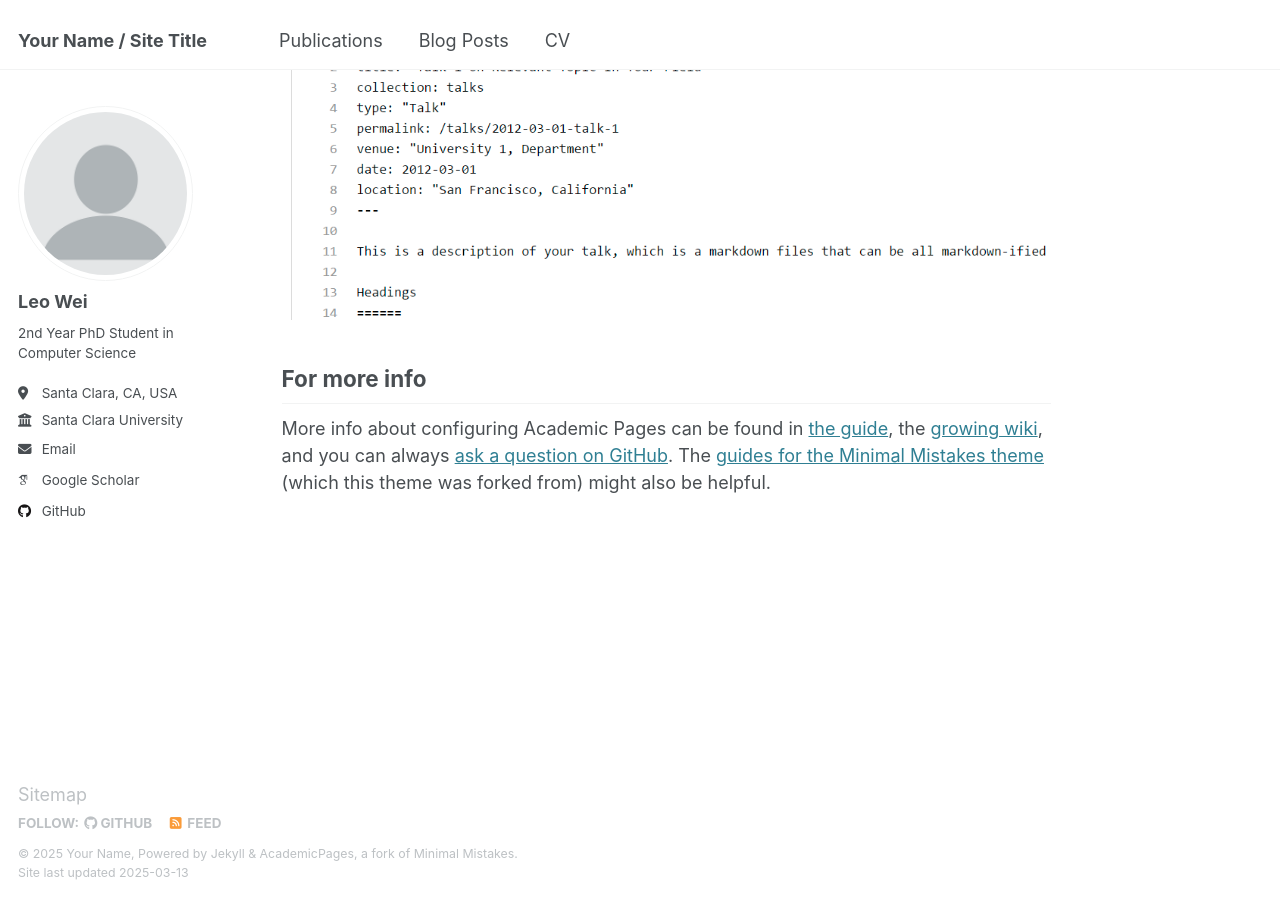
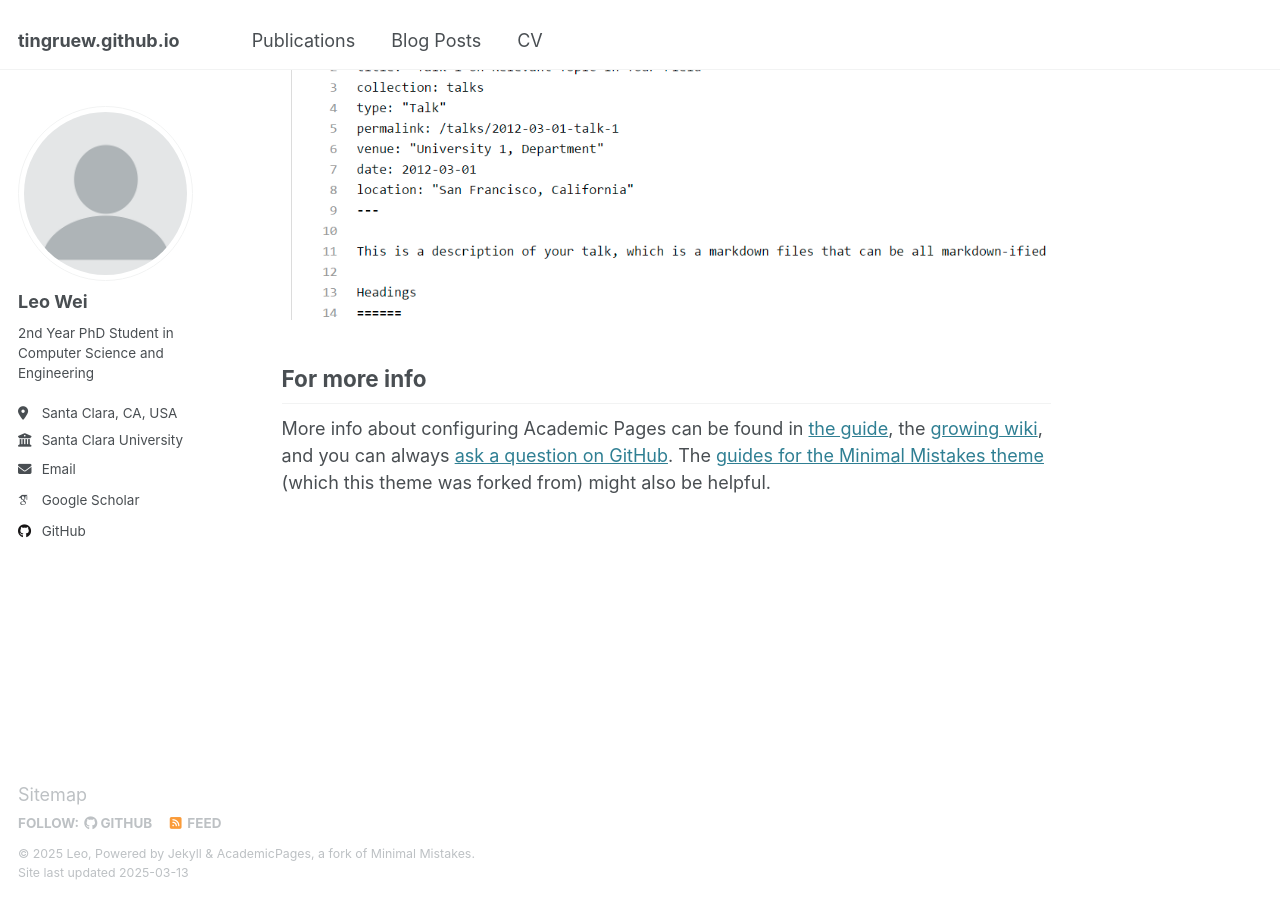
Before and after one commit to tingruew/tingruew.github.io, a Jekyll site: the page built from _pages/about.md, in a window 1280 px wide and 900 px high, scrolled down 2642 px. Built offline with Jekyll 4.4.1, drawn with Linux system fonts in a browser that asks for light colours; some web fonts are replaced.

Commit message:
Update _config.yml

```diff
--- a/_config.yml
+++ b/_config.yml
@@ -9,9 +9,9 @@
 # Basic Site Settings
 locale                   : "en-US"
 site_theme               : "default"
-title                    : "Your Name / Site Title"
+title                    : # "Your Name / Site Title"
 title_separator          : "-"
-name                     : &name "Your Name"
+name                     : &name "Leo"
 description              : &description "personal description"
 url                      : https://tingruew.github.io # the base hostname & protocol for your site e.g. "https://[your GitHub username].github.io"
 baseurl                  : "" # the subpath of your site, e.g. "/blog"
@@ -25,7 +25,7 @@ author:
   avatar           : "profile.png"
   name             : "Leo Wei"
   pronouns         : # example: "she/her"
-  bio              : "2nd Year PhD Student in Computer Science"
+  bio              : "2nd Year PhD Student in \n Computer Science and Engineering"
   location         : "Santa Clara, CA, USA"
   employer         : "Santa Clara University"
   uri              : # URL
```
